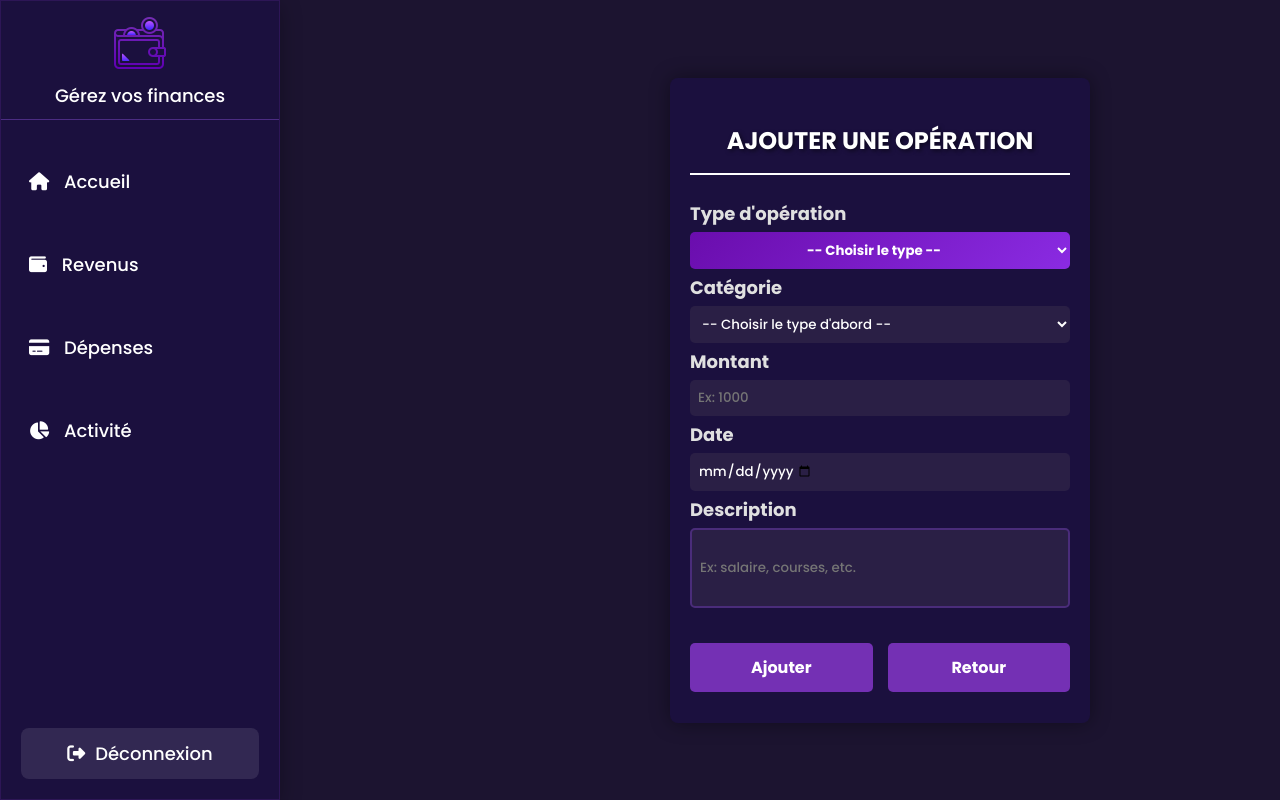
After one commit to Akashi-x/projet-appli-de-depenses, a PHP site: page /ajout_operation.php in a window 1280 px wide. The commit adds this page. Run offline with PHP 8.4, Linux system fonts and the light colour scheme; data comes from the database, SQL or seed files in the repository; some libraries are stand-ins or nearby versions.

Commit message:
Ajout des entetes sur les pages

```diff
--- a/CSS/depenses.css
+++ b/CSS/depenses.css
@@ -64,6 +64,7 @@ h3 {
     resize: none;
 }
 
+
 /* Effets hover pour les boutons submit et reset */
 input[type="submit"]:hover {
     background: #5a0a9d;
--- /dev/null
+++ b/CSS/operation.css
@@ -0,0 +1,129 @@
+/* Styles pour la page d'ajout d'opération unifiée */
+
+body {
+    background-color: #1c1430;
+    display: flex;
+    justify-content: center;
+    align-items: center;
+    height: 100vh;
+    margin: 0;
+    color: white;
+    font-family: Arial;
+    padding: 20px;
+}
+
+/* Styles pour le formulaire d'ajout d'opération */
+form {
+    background: #1B103E;
+    padding: 20px;
+    border-radius: 8px;
+    width: 420px;
+    margin: auto;
+    height: 645px;
+    margin-left: 650px;
+}
+
+input, select {
+    display: flex;
+    width: 100%;
+    margin: 5px 0;
+    padding: 8px;
+    border-radius: 5px;
+    border: none;
+    background-color: #2A1F45;
+    color: white;
+    box-sizing: border-box;
+}
+
+option {
+    color: white;
+    background: #2A1F45;
+}
+
+/* Style spécial pour le champ type d'opération */
+#type_operation {
+    background: linear-gradient(135deg, #6a0dad, #8a2be2);
+    font-weight: bold;
+    text-align: center;
+}
+
+#type_operation option {
+    background: #2A1F45;
+    color: white;
+    font-weight: normal;
+}
+
+
+/* Style pour le champ description */
+.desc {
+    height: 80px;
+    resize: none;
+    background-color: #2A1F45;
+    border: 2px solid #4a2c7a;
+}
+
+label {
+    font-weight: bold;
+    color: #e0e0e0;
+    margin-bottom: 5px;
+    display: block;
+}
+
+h3 {
+    text-align: center;
+    color: white;
+    margin-top: 25px;
+    font-size: 24px;
+    text-shadow: 2px 2px 4px rgba(0,0,0,0.5);
+}
+
+hr {
+    border: none;
+    height: 2px;
+    background:white;
+    margin: 15px 0 25px 0;
+}
+
+/* Styles pour les boutons de confirmation */
+.conf {
+    display: flex;
+    gap: 15px;
+    margin-top: 25px;
+}
+
+input[type="submit"], input[type="button"] {
+    background-color: rgb(116, 48, 180);
+    color: white;
+    border-radius: 5px;
+    padding: 12px 20px;
+    flex: 1;
+    font-size: 16px;
+    font-weight: bold;
+    cursor: pointer;
+    transition: all 0.3s ease;
+    border: none;
+}
+
+input[type="submit"]:hover {
+    background: linear-gradient(135deg, #5a0a9d, #7a1bb8);
+    transform: translateY(-2px);
+    box-shadow: 0 4px 8px rgba(0,0,0,0.3);
+}
+
+input[type="button"]:hover {
+    background: linear-gradient(135deg, #5a0a9d, #7a1bb8);
+    transform: translateY(-2px);
+    box-shadow: 0 4px 8px rgba(0,0,0,0.3);
+}
+
+/* Style pour les messages d'erreur/succès */
+.message {
+    color: #ff6b6b;
+    text-align: center;
+    margin-top: 15px;
+    font-weight: bold;
+    background: rgba(255, 107, 107, 0.1);
+    padding: 10px;
+    border-radius: 5px;
+    border-left: 4px solid #ff6b6b;
+}
--- a/CSS/profil.css
+++ b/CSS/profil.css
@@ -49,13 +49,14 @@ body{
 
 .Profil {
   width: 420px;
-  margin: 5% auto;
+  margin-top: 2%;
   padding: 2rem;
   background-color: #1B103E;
   border-radius: 12px;
   text-align: center;
   box-shadow: 0 0 20px rgba(0,0,0,0.4);
   margin-left: 650px;
+
 
 }
 
--- a/CSS/stylecategorie.css
+++ b/CSS/stylecategorie.css
@@ -22,8 +22,9 @@ form{
    height: 415px;
    margin:auto;
    width: 30.5% ;
-   margin-top: 9%;
+   margin-top: 4%;
    font-size: large;
+   margin-right: 27%;
 
 }
 
--- /dev/null
+++ b/ajout_operation.php
@@ -0,0 +1,163 @@
+<?php
+require_once __DIR__ . '/config/config.php';
+
+$message = "";
+$userId = 5; // À remplacer par la session
+
+// Récupérer toutes les catégories (revenus et dépenses)
+$catsStmt = $mysqlClient->prepare("SELECT C.*, T.NOM_TYPE FROM categorie C JOIN type T ON T.ID_TYPE = C.ID_TYPE ORDER BY T.NOM_TYPE, C.NOM_CATEGORIE ASC");
+$catsStmt->execute();
+$allCategories = $catsStmt->fetchAll(PDO::FETCH_ASSOC);
+
+// Séparer les catégories par type
+$revenuCategories = [];
+$depenseCategories = [];
+
+foreach ($allCategories as $cat) {
+    if ($cat['NOM_TYPE'] === 'Revenu') {
+        $revenuCategories[] = $cat;
+    } else {
+        $depenseCategories[] = $cat;
+    }
+}
+
+if ($_SERVER["REQUEST_METHOD"] === "POST") {
+    $id_utilisateur = $userId;
+    $id_categorie = (int)($_POST['categorie'] ?? 0);
+    $montant = (float)($_POST['montant'] ?? 0);
+    $date_operation = $_POST['date'] ?? '';
+    $description = $_POST['note'] ?? '';
+    $type_operation = $_POST['type_operation'] ?? '';
+
+    if ($id_utilisateur && $id_categorie && $montant && $date_operation && $type_operation) {
+        try {
+            // Vérifier que la catégorie correspond au type d'opération
+            $verif = $mysqlClient->prepare("SELECT 1 FROM categorie C JOIN type T ON T.ID_TYPE = C.ID_TYPE WHERE C.ID_CATEGORIE = ? AND T.NOM_TYPE = ?");
+            $verif->execute([$id_categorie, $type_operation]);
+            if (!$verif->fetch()) {
+                $message = "❌ Catégorie invalide pour ce type d'opération.";
+            } else {
+                $stmt = $mysqlClient->prepare("INSERT INTO OPERATION (ID_UTILISATEUR, ID_CATEGORIE, MONTANT, DATE_OPERATION, DESCRIPTION) VALUES (?, ?, ?, ?, ?)");
+                $stmt->execute([$id_utilisateur, $id_categorie, $montant, $date_operation, $description]);
+
+                // Redirection selon le type d'opération
+                if ($type_operation === 'Revenu') {
+                    header('Location: revenus.php');
+                } else {
+                    header('Location: depenses.php');
+                }
+                exit;
+            }
+        } catch (PDOException $e) {
+            $message = "❌ Erreur lors de l'ajout : " . $e->getMessage();
+        }
+    } else {
+        $message = "❌ Veuillez remplir tous les champs obligatoires.";
+    }
+}
+?>
+<!DOCTYPE html>
+<html lang="fr">
+<head>
+    <meta charset="UTF-8">
+    <meta name="viewport" content="width=device-width, initial-scale=1.0">
+    <title>Ajouter une opération</title>
+    <link href="https://fonts.googleapis.com/css2?family=Poppins:wght@300;500;700&display=swap" rel="stylesheet">
+    <link rel="stylesheet" href="https://cdnjs.cloudflare.com/ajax/libs/font-awesome/6.6.0/css/all.min.css">
+    <link rel="stylesheet" href="CSS/inscription.css">
+    <link rel="stylesheet" href="CSS/operation.css">
+    <link rel="stylesheet" href="CSS/sidebar.css">
+</head>
+<body>
+    <form id="ajout-operation" method="post" action="">
+      <!-- Sidebar -->
+    <aside class="sidebar">
+        <div  class="titre">
+      <a href="accueil.php"><img src="icone/logo.png" alt="logo" class="logo" style="cursor: pointer;" ></a>
+      <p style="font-size: large;">Gérez vos finances</p>
+      </div>
+      <ul>
+        <li><a href="accueil.php" style="text-decoration: none;color:white"><i class="fa-solid fa-house"></i> Accueil</a></li>
+        <li><a href="revenus.php" style="text-decoration: none;color:white"><i class="fa-solid fa-wallet"></i> Revenus</a></li>
+        <li><a href="depenses.php" style="text-decoration: none;color:white"><i class="fa-solid fa-credit-card"></i> Dépenses</a></li>
+        <li><a href="activite.php" style="text-decoration: none;color:white"><i class="fa-solid fa-chart-pie"></i> Activité</a></li>
+      </ul>
+      <div class="sidebar-footer">
+        <a href="deconnexion.php" class="logout-sidebar">
+          <i class="fa-solid fa-sign-out-alt"></i> Déconnexion
+        </a>
+      </div>
+    </aside>
+
+        <h3>AJOUTER UNE OPÉRATION</h3>
+        <hr>
+
+        <div>
+            <label for="type_operation">Type d'opération</label>
+            <select id="type_operation" name="type_operation" required>
+                <option value="">-- Choisir le type --</option>
+                <option value="Revenu">💰 Revenu</option>
+                <option value="Depense">💸 Dépense</option>
+            </select>
+        </div>
+
+        <div>
+            <label for="categorie">Catégorie</label>
+            <select id="categorie" name="categorie" required>
+                <option value="">-- Choisir le type d'abord --</option>
+            </select>
+        </div>
+
+        <div>
+            <label for="montant">Montant</label>
+            <input type="number" id="montant" name="montant" step="0.01" placeholder="Ex: 1000" required>
+        </div>
+
+        <div>
+            <label for="date">Date</label>
+            <input type="date" id="date" name="date" max="<?php echo date('Y-m-d'); ?>" required>
+        </div>
+
+        <div>
+            <label for="note">Description</label>
+            <input class="desc" id="note" name="note" placeholder="Ex: salaire, courses, etc.">
+        </div>
+
+        <div class="conf">
+            <input type="submit" value="Ajouter">
+            <input type="button" value="Retour" onclick="window.location.href='accueil.php'">
+        </div>
+
+        <?php if ($message): ?>
+            <p><?php echo $message; ?></p>
+        <?php endif; ?>
+    </form>
+
+    <script>
+        // Données des catégories côté client
+        const categoriesData = {
+            'Revenu': <?php echo json_encode($revenuCategories); ?>,
+            'Depense': <?php echo json_encode($depenseCategories); ?>
+        };
+
+        document.getElementById('type_operation').addEventListener('change', function() {
+            const typeOperation = this.value;
+            const categorieSelect = document.getElementById('categorie');
+
+            // Vider les options existantes
+            categorieSelect.innerHTML = '<option value="">-- Choisir le type d\'abord --</option>';
+
+            if (typeOperation && categoriesData[typeOperation]) {
+                // Ajouter les options pour le type sélectionné
+                categoriesData[typeOperation].forEach(function(categorie) {
+                    const option = document.createElement('option');
+                    option.value = categorie.ID_CATEGORIE;
+                    option.textContent = categorie.NOM_CATEGORIE;
+                    categorieSelect.appendChild(option);
+                });
+            }
+        });
+    </script>
+
+</body>
+</html>
```
Also changed, not shown: CSS/head.css (added, +51 -0 lines), ajout-categorie.php (+42 -19 lines), ajout-revenu.php (+41 -18 lines), ajout_depense.php (+40 -19 lines), modif_depense.php (+40 -18 lines), modif_revenu.php (+40 -18 lines), profil.php (+31 -14 lines).
